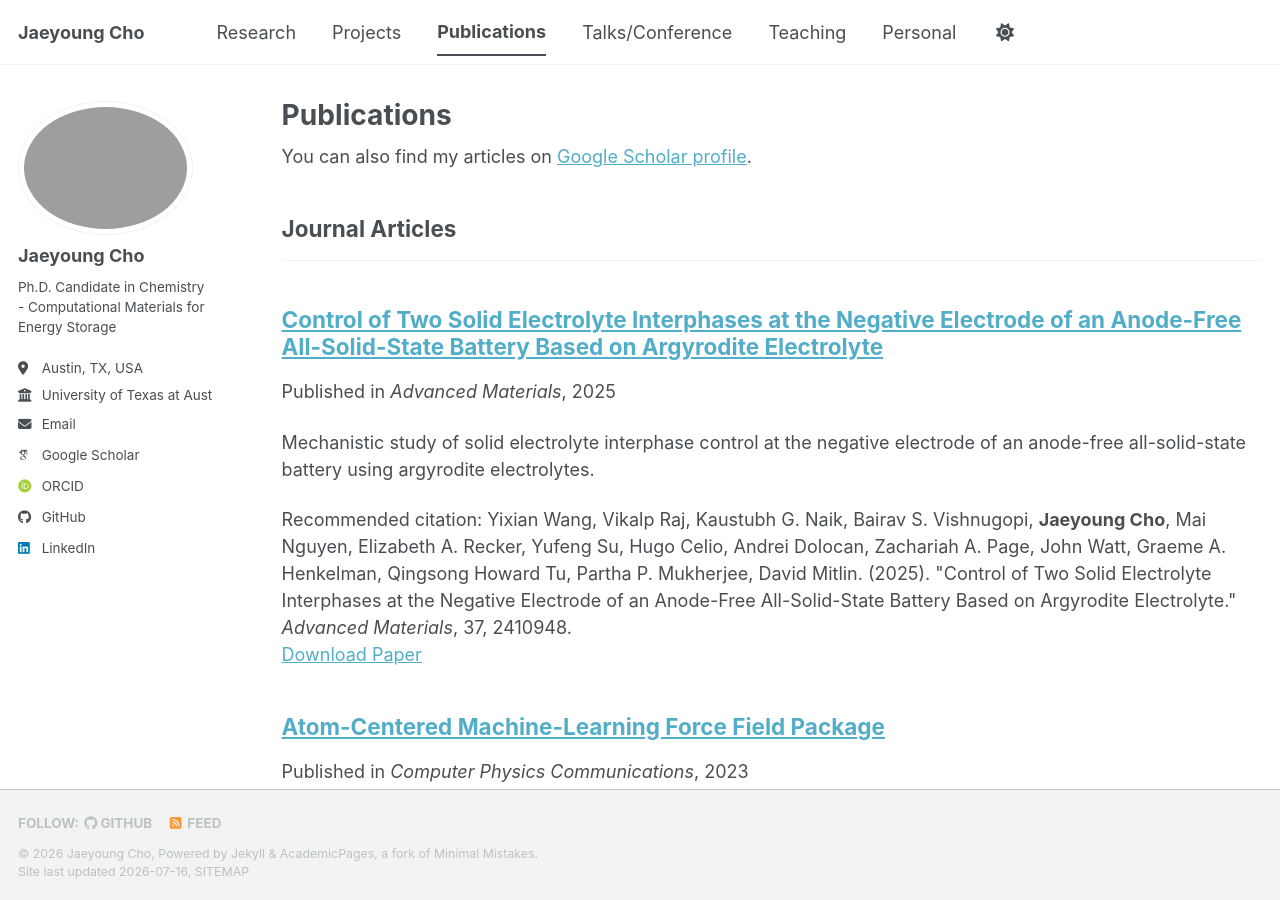
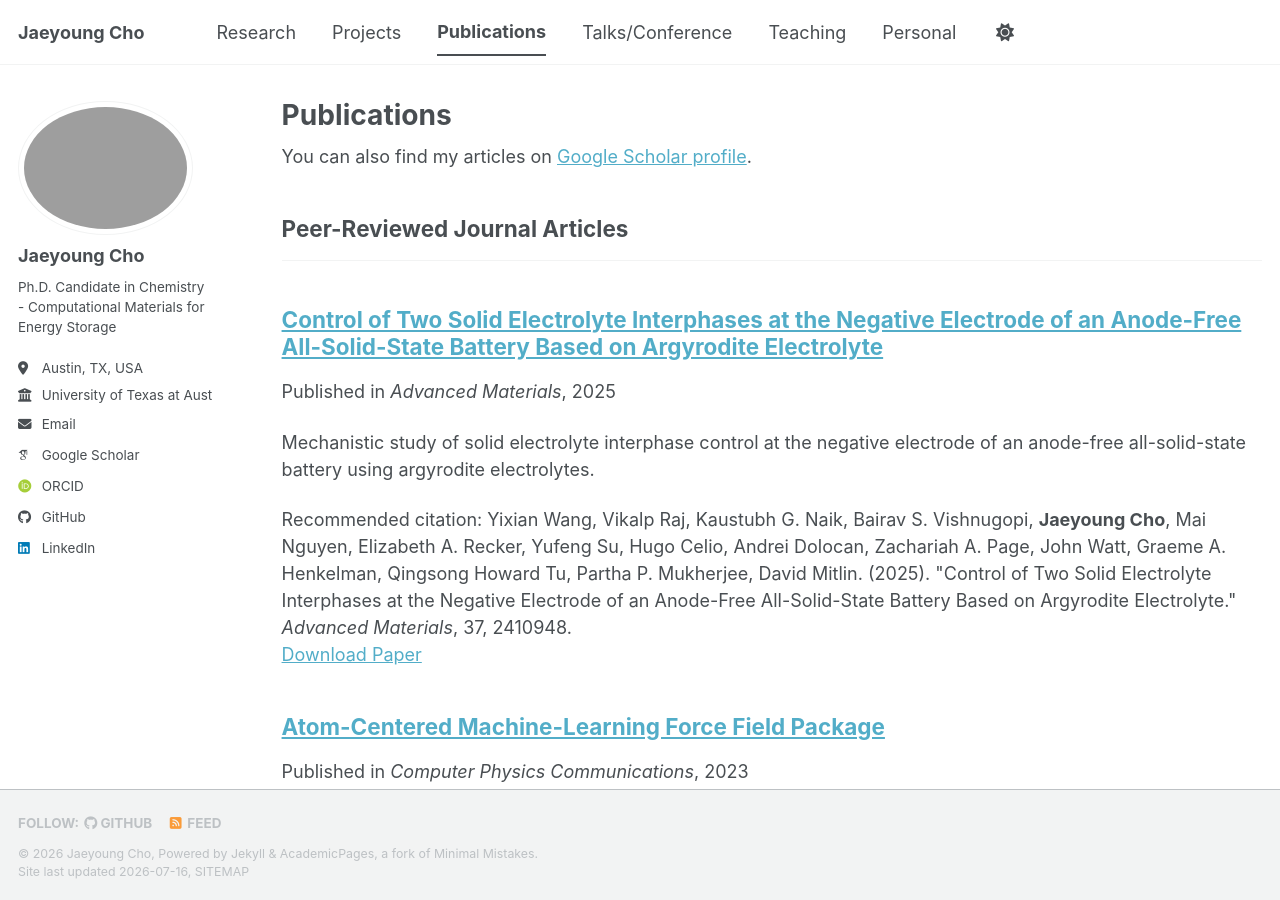
Before and after one commit to jycho5758/jycho5758.github.io, a Jekyll site: the page built from _pages/publications.html, in a window 1280 px wide and 900 px high. Built offline with Jekyll 4.4.1, drawn with Linux system fonts in a browser that asks for light colours; some web fonts are replaced; a script bundle is joined from its source files by our own code; library files that are not in the unit come from our copies.

Commit message:
Update _config.yml

```diff
--- a/_config.yml
+++ b/_config.yml
@@ -88,7 +88,9 @@ publication_category:
   books:
     title: 'Books'
   manuscripts:
-    title: 'Journal Articles'
+    title: 'Peer-Reviewed Journal Articles'
+  reviews:
+    title: 'Review & Tutorial Articles'
   preprints:
     title: 'Manuscripts in Preparation & Under Review'
   conferences:
```
